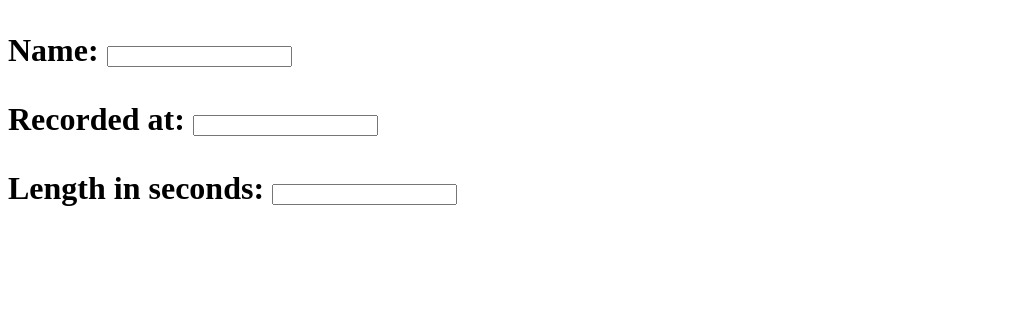
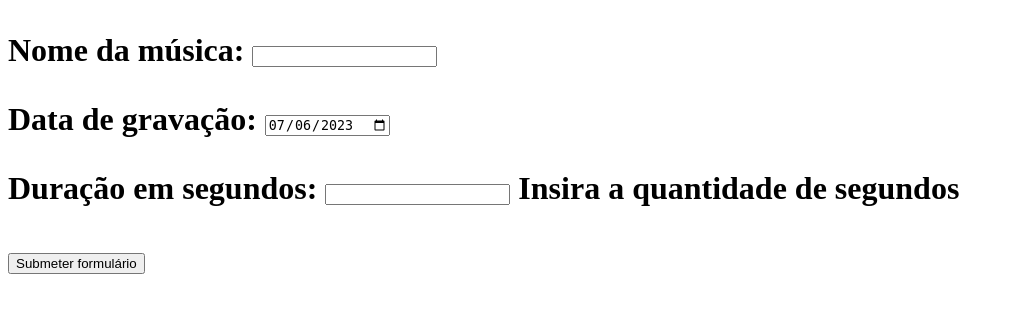
Before and after one commit to linahsu/trybe-exercicios-python, a Django app: page /musics in a window 1280 px wide. Shown: the top 313 px of the page, without its empty margins (0-1014 px from the left). Run offline with Django 5.2, Linux system fonts and the light colour scheme.

Commit message:
feat: implements home-page with redirections and add the functionalities to save the forms info in database for musics and singers

```diff
--- a/5-Eletiva-Python/secao-5-Django-I/dia-4-Formulários-e-Relacionamento-de-modelos/playlist/playlist/forms.py
+++ b/5-Eletiva-Python/secao-5-Django-I/dia-4-Formulários-e-Relacionamento-de-modelos/playlist/playlist/forms.py
@@ -3,9 +3,21 @@ from playlist.validators import validate_music_length, validate_name_is_char
 
 
 class CreateMusicForm(forms.Form):
-    name = forms.CharField(max_length=50)
-    recorded_at = forms.DateField()
-    length_in_seconds = forms.IntegerField(validators=[validate_music_length])
+    name = forms.CharField(
+        max_length=50,
+        validators=[validate_name_is_char],
+        label="Nome da música",
+    )
+    recorded_at = forms.DateField(
+        label="Data de gravação",
+        widget=forms.DateInput(attrs={"type": "date"}),
+        initial="2023-07-06",
+    )
+    length_in_seconds = forms.IntegerField(
+        validators=[validate_music_length],
+        label="Duração em segundos",
+        help_text="Insira a quantidade de segundos"
+    )
 
 
 class CreatePlaylistForm(forms.Form):
--- a/5-Eletiva-Python/secao-5-Django-I/dia-4-Formulários-e-Relacionamento-de-modelos/playlist/playlist/templates/music.html
+++ b/5-Eletiva-Python/secao-5-Django-I/dia-4-Formulários-e-Relacionamento-de-modelos/playlist/playlist/templates/music.html
@@ -5,5 +5,9 @@
 {% endblock %}
 
 {% block content %}
-    {{form.as_p}}
+    <form method="post" action="{% url 'musics-page' %}">
+        {% csrf_token %}
+        {{form.as_p}}
+        <input type="submit" value="Submeter formulário">
+    </form>
 {% endblock %}
--- a/5-Eletiva-Python/secao-5-Django-I/dia-4-Formulários-e-Relacionamento-de-modelos/playlist/playlist/templates/singer.html
+++ b/5-Eletiva-Python/secao-5-Django-I/dia-4-Formulários-e-Relacionamento-de-modelos/playlist/playlist/templates/singer.html
@@ -5,5 +5,9 @@
 {% endblock %}
 
 {% block content %}
-    {{form.as_p}}
+    <form method="post" action="{% url 'singers-page' %}">
+        {% csrf_token %}
+        {{ form.as_p }}
+        <input type="submit" value="Submeter formulário">
+    </form>
 {% endblock %}
--- a/5-Eletiva-Python/secao-5-Django-I/dia-4-Formulários-e-Relacionamento-de-modelos/playlist/playlist/urls.py
+++ b/5-Eletiva-Python/secao-5-Django-I/dia-4-Formulários-e-Relacionamento-de-modelos/playlist/playlist/urls.py
@@ -1,8 +1,9 @@
 from django.urls import path
-from playlist.views import music, singer
+from playlist.views import music, singer, index
 
 
 urlpatterns = [
+    path("", index, name="home-page"),
     path("musics", music, name="musics-page"),
     path("singers", singer, name="singers-page"),
 ]
--- a/5-Eletiva-Python/secao-5-Django-I/dia-4-Formulários-e-Relacionamento-de-modelos/playlist/playlist/views.py
+++ b/5-Eletiva-Python/secao-5-Django-I/dia-4-Formulários-e-Relacionamento-de-modelos/playlist/playlist/views.py
@@ -1,14 +1,42 @@
-from django.shortcuts import render
+from django.shortcuts import render, redirect
 from playlist.forms import CreateMusicForm, CreateSingerForm
+from playlist.models import Music, Singer
 
 
 def music(request):
+    # print(request.POST)
+    # print(request.body)
+    # print(request.method)
     form = CreateMusicForm()
+
+    if request.method == "POST":
+        form = CreateMusicForm(request.POST)
+
+        if form.is_valid():
+            Music.objects.create(**form.cleaned_data)
+            return redirect("home-page")
+
     context = {"form": form}
     return render(request, 'music.html', context)
 
 
 def singer(request):
     form = CreateSingerForm()
+
+    if request.method == "POST":
+        form = CreateSingerForm(request.POST)
+
+        if form.is_valid():
+            Singer.objects.create(**form.cleaned_data)
+            return redirect("home-page")
+
     context = {"form": form}
     return render(request, 'singer.html', context)
+
+
+def index(request):
+    context = {
+        "musics": Music.objects.all(),
+        "singers": Singer.objects.all(),
+    }
+    return render(request, 'home.html', context)
```
Also changed, not shown: 5-Eletiva-Python/secao-5-Django-I/dia-4-Formulários-e-Relacionamento-de-modelos/playlist/playlist/templates/home.html (added, +20 -0 lines), 5-Eletiva-Python/secao-5-Django-I/README.md.
